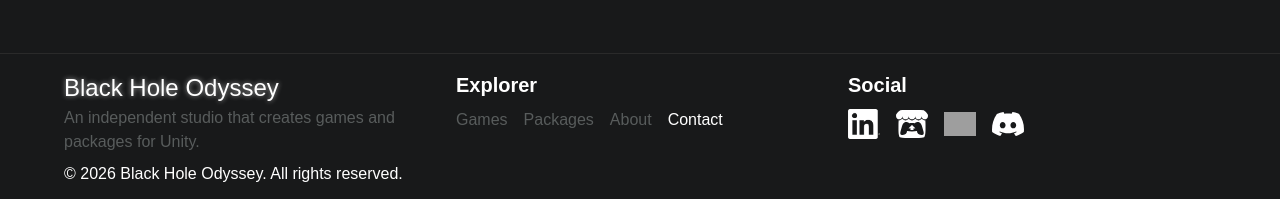
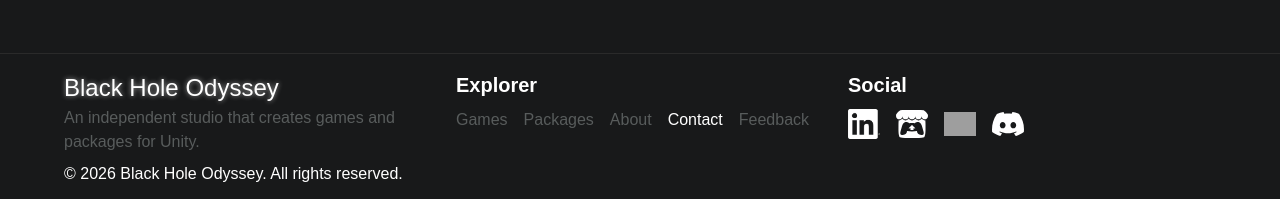
Before and after one commit to BlackHoleOdyssey/website-react, a React (Vite) app: page /contact in a window 1280 px wide. Shown: the part 598-797 px from the top of the page. Built offline with nearby package versions, Linux system fonts and the light colour scheme; grey boxes are pictures that could not be loaded; a web font is replaced by a local one.

Commit message:
Add feedback button to footer

```diff
--- a/src/Components/Layouts/Footer/Footer.module.css
+++ b/src/Components/Layouts/Footer/Footer.module.css
@@ -46,7 +46,7 @@
 
 .footerExplorer {
     display: grid;
-    grid-template-columns: repeat(4, max-content);
+    grid-template-columns: repeat(5, max-content);
     justify-content: start;
     align-content: start;
     gap: 8px 16px;
--- a/src/Components/Layouts/Footer/Footer.tsx
+++ b/src/Components/Layouts/Footer/Footer.tsx
@@ -42,6 +42,10 @@ function Footer() {
                                  className={({isActive}) => isActive ? `${commonStyles.navLink} ${commonStyles.navLinkActive}` : commonStyles.navLink}>
                             Contact
                         </NavLink>
+                        <NavLink to="/feedback"
+                                 className={({isActive}) => isActive ? `${commonStyles.navLink} ${commonStyles.navLinkActive}` : commonStyles.navLink}>
+                            Feedback
+                        </NavLink>
                     </div>
                 </div>
 
```
